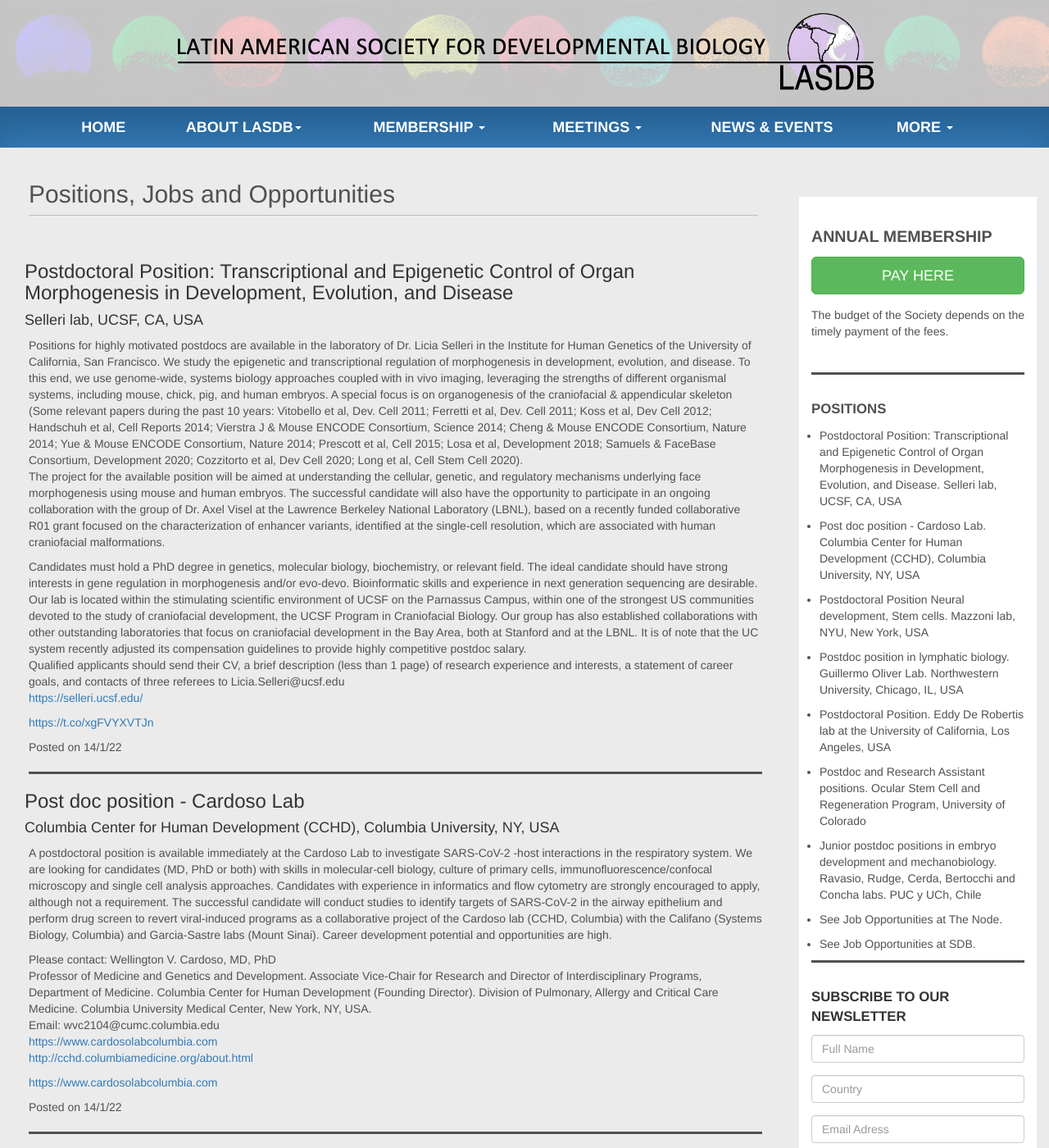
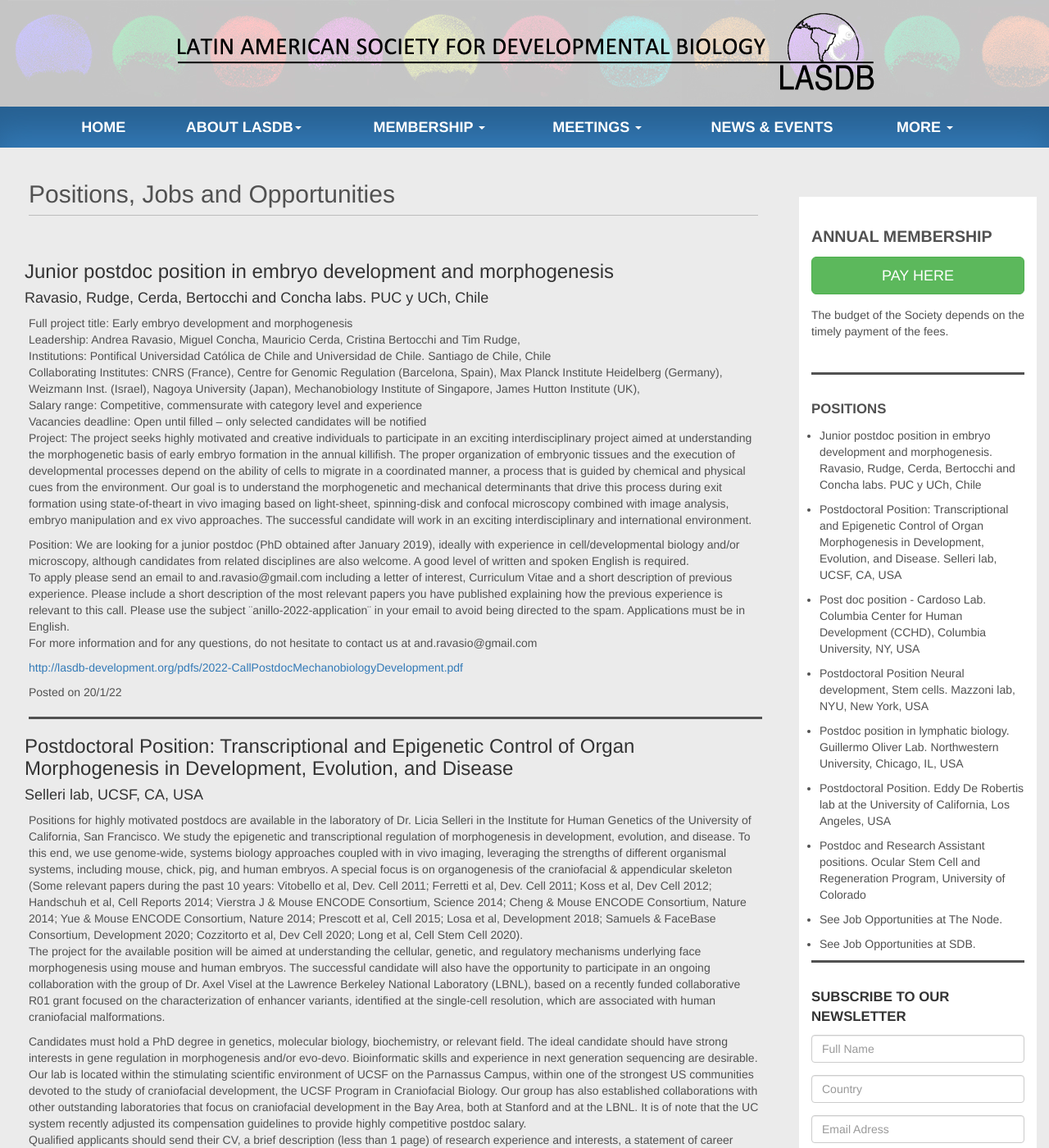
Before and after one commit to lasdb/lasdb.github.io, a Jekyll site: the page built from _posts/2000-01-01-jobs.markdown, in a window 1280 px wide and 1400 px high. Shown: the whole window at 82% size. Built offline with Jekyll 4.4.1, drawn with Linux system fonts in a browser that asks for light colours; nearby versions of some CDN libraries; some of the changed text lies outside the part shown.

Commit message:
Update 2000-01-01-jobs.markdown

```diff
--- a/_posts/2000-01-01-jobs.markdown
+++ b/_posts/2000-01-01-jobs.markdown
@@ -5,6 +5,22 @@
 categories: jobs
 permalink: /pages/jobs.html
 jobs:
+
+  - title: 'Junior postdoc position in embryo development and morphogenesis'
+    date: '20/1/22'
+    subtitle: 'Ravasio, Rudge, Cerda, Bertocchi and Concha labs. PUC y UCh, Chile'
+    body: 'Full project title: Early embryo development and morphogenesis <br>
+Leadership: Andrea Ravasio, Miguel Concha, Mauricio Cerda, Cristina Bertocchi and Tim Rudge, <br>
+Institutions: Pontifical Universidad Católica de Chile and Universidad de Chile. Santiago de Chile, Chile <br>
+Collaborating Institutes: CNRS (France), Centre for Genomic Regulation (Barcelona, Spain), Max Planck Institute Heidelberg (Germany), Weizmann Inst. (Israel), Nagoya
+University (Japan), Mechanobiology Institute of Singapore, James Hutton Institute (UK), <br>
+Salary range: Competitive, commensurate with category level and experience <br>
+Vacancies deadline: Open until filled – only selected candidates will be notified <br>
+Project: The project seeks highly motivated and creative individuals to participate in an exciting interdisciplinary project aimed at understanding the morphogenetic basis of early embryo formation in the annual killifish. The proper organization of embryonic tissues and the execution of developmental processes depend on the ability of cells to migrate in a coordinated manner, a process that is guided by chemical and physical cues from the environment. Our goal is to understand the morphogenetic and mechanical determinants that drive this process during exit formation using state-of-theart in vivo imaging based on light-sheet, spinning-disk and confocal microscopy combined with image analysis, embryo manipulation and ex vivo approaches. The successful candidate will work in an exciting interdisciplinary and international environment.'
+    par2: 'Position: We are looking for a junior postdoc (PhD obtained after January 2019), ideally with experience in cell/developmental biology and/or microscopy, although candidates from related disciplines are also welcome. A good level of written and spoken English is required.<br>
+To apply please send an email to and.ravasio@gmail.com including a letter of interest, Curriculum Vitae and a short description of previous experience. Please include a short description of the most relevant papers you have published explaining how the previous experience is relevant to this call. Please use the subject ¨anillo-2022-application¨ in your email to avoid being directed to the spam. Applications must be in English. <br>
+For more information and for any questions, do not hesitate to contact us at and.ravasio@gmail.com '
+    URL: 'http://lasdb-development.org/pdfs/2022-CallPostdocMechanobiologyDevelopment.pdf'
 
   - title: 'Postdoctoral Position: Transcriptional and Epigenetic Control of Organ Morphogenesis in Development, Evolution, and Disease'
     date: '14/1/22'
@@ -73,6 +89,14 @@
     <a href="https://cu.taleo.net/careersection/2/jobdetail.ftl?job=20638&lang=en" target="_blank">https://cu.taleo.net/careersection/2/jobdetail.ftl?job=20638&lang=en</a>'
     URL: 'http://lasdb-development.org/pdfs/2021-Postdoc_PRA-UColorado.pdf'
 
+  - title: 'See Job Opportunities at The Node'
+    date: ''
+    URL: 'http://thenode.biologists.com/category/jobs'
+
+  - title: 'See Job Opportunities at SDB'
+    date: ''
+    URL: 'http://www.sdbonline.org/job_opportunities'
+
   - title: 'Junior postdoc positions in embryo development and mechanobiology'
     date: '6/4/21'
     subtitle: 'Ravasio, Rudge, Cerda, Bertocchi and Concha labs. PUC y UCh, Chile'
```
Also changed, not shown: other parts of _posts/2000-01-01-jobs.markdown (+0 -8 lines).
